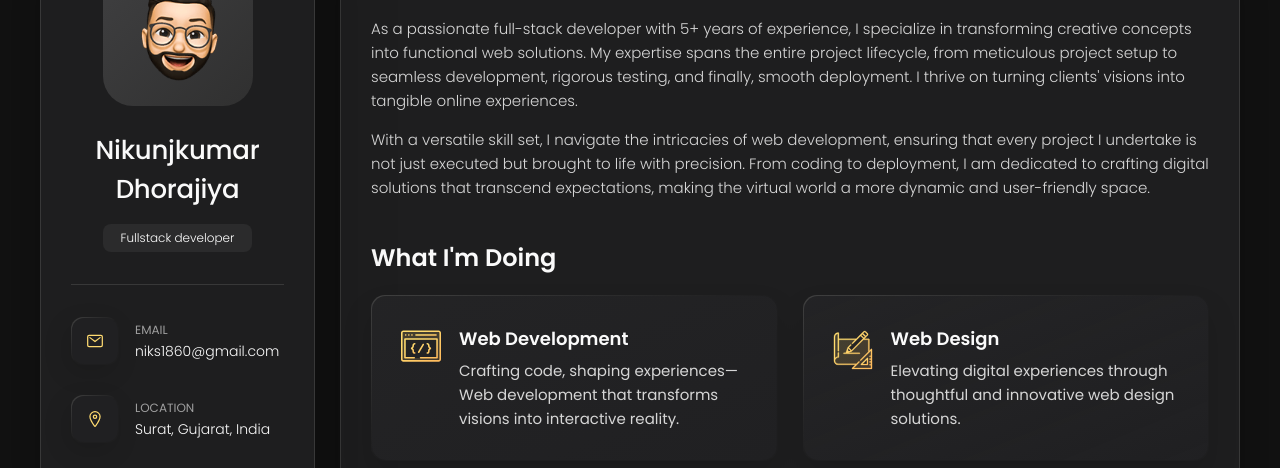
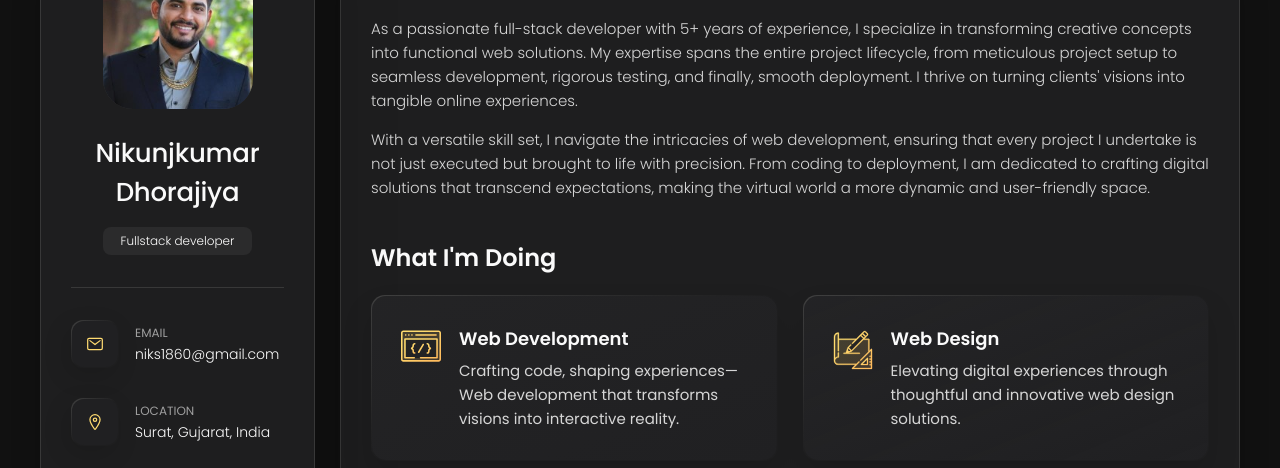
Before and after one commit to niks1860/niks1860.github.io, a plain HTML site: page index.html in a window 1280 px wide. Shown: the part 162-630 px from the top of the page. Drawn offline with nearby package versions, Linux system fonts and the light colour scheme.

Commit message:
Added Avatar image

```diff
--- a/assets/css/style.css
+++ b/assets/css/style.css
@@ -365,6 +365,10 @@ main {
   border-radius: 20px;
 }
 
+.avatar-box img {
+  border-radius: 20px;
+}
+
 .info-content .name {
   color: var(--white-2);
   font-size: var(--fs-3);
@@ -1506,6 +1510,7 @@ textarea.form-input::-webkit-resizer {
 
   .avatar-box img {
     width: 120px;
+    border-radius: 30px;
   }
 
   .info-content .name {
--- a/index.html
+++ b/index.html
@@ -42,7 +42,7 @@
       <div class="sidebar-info">
 
         <figure class="avatar-box">
-          <img src="./assets/images/my-avatar.png" alt="Nikunjkumar Dhorajiya" width="80">
+          <img src="./assets/images/my-avatar.jpeg" alt="Nikunjkumar Dhorajiya" width="80">
         </figure>
 
         <div class="info-content">
```
Also changed, not shown: assets/images/my-avatar.jpeg (added).
